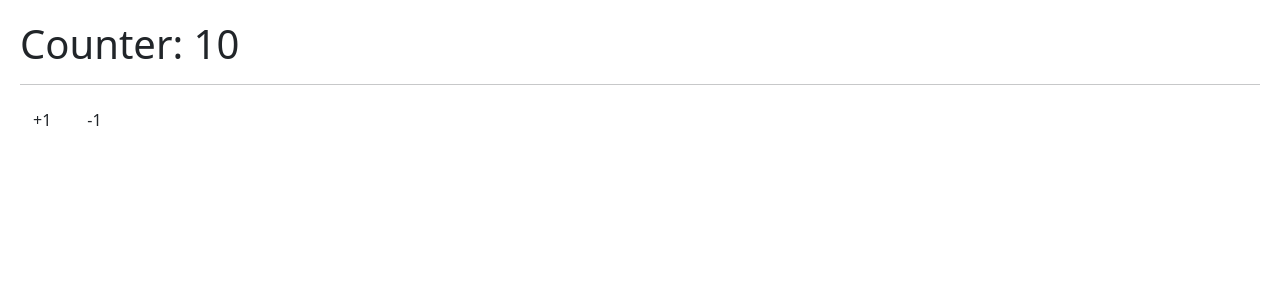
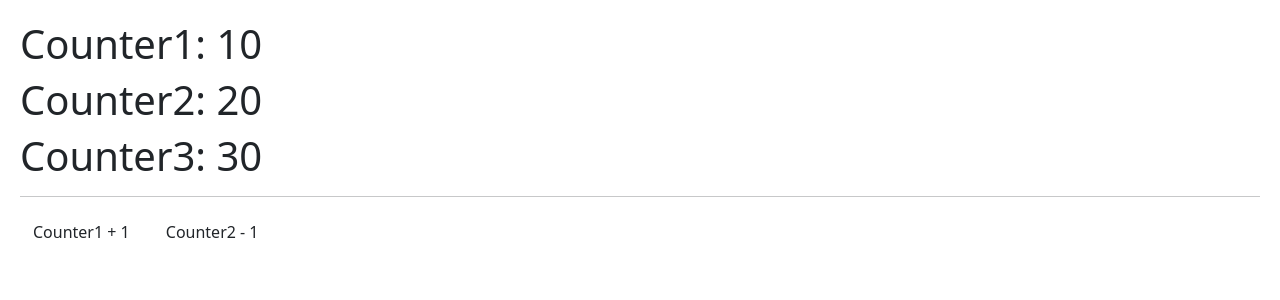
Before and after one commit to Nilsson-AvH/05-hook-app, a React (Vite) app: page / in a window 1280 px wide. Shown: the top 300 px of the page. Built offline with nearby package versions, Linux system fonts and the light colour scheme.

Commit message:
Third commit

```diff
--- a/src/01-useState/CounterApp.jsx
+++ b/src/01-useState/CounterApp.jsx
@@ -4,16 +4,34 @@
 
 export const CounterApp = () => {
 
-    const [counter, setCounter] = useState(10)
+    const [state, setCounter] = useState({
+
+      counter1: 10,
+      counter2: 20,
+      counter3: 30,
+
+    })
+
+    const {counter1, counter2, counter3} = state
 
   return (
     <>
-        <h1>Counter: {counter} </h1>
+        <h1>Counter1: {counter1} </h1>
+        <h1>Counter2: {counter2} </h1>
+        <h1>Counter3: {counter3} </h1>
 
         <hr />
 
-        <button className="btn" onClick={ () => setCounter( counter+1 ) } >+1</button>
-        <button className="btn" onClick={ () => setCounter( counter-1 ) } >-1</button>
+        <button className="btn" onClick={ () => setCounter({
+          ...state,
+          counter1: counter1+1
+        }) } >Counter1 + 1</button>
+
+        <button className="btn" onClick={ () => setCounter({
+          ...state,
+          counter2: counter2-1
+        }) } >Counter2 - 1</button>
+
     </>
 
   )
```
